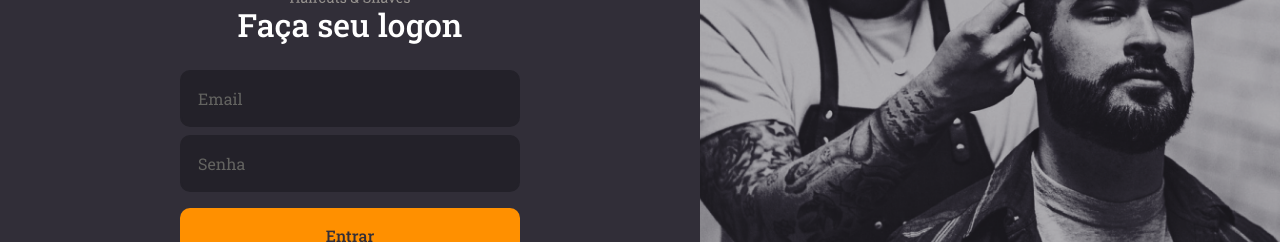
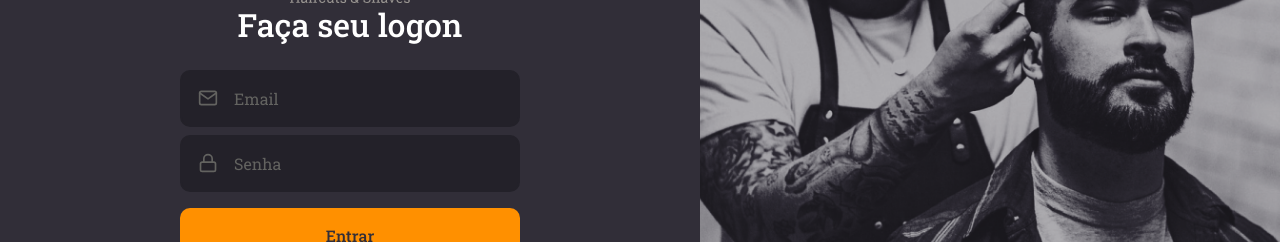
Before and after one commit to RoberManuki/GoBarber-web, a React (Create React App) app: page / in a window 1280 px wide. Shown: the part 289-531 px from the top of the page. Built offline with nearby package versions, Linux system fonts and the light colour scheme.

Commit message:
"isolando componentes" finished

```diff
--- /dev/null
+++ b/src/components/button/index.tsx
@@ -0,0 +1,16 @@
+import React, { ButtonHTMLAttributes } from 'react';
+
+import { Container } from './styles';
+
+type ButtonProps = ButtonHTMLAttributes<HTMLButtonElement>;
+
+// eslint-disable-next-line prettier/prettier
+const Button: React.FunctionComponent<ButtonProps> = ({children , ...rest}) => (
+  <>
+    <Container type="button" {...rest}>
+      {children}
+    </Container>
+  </>
+);
+
+export default Button;
--- /dev/null
+++ b/src/components/button/styles.ts
@@ -0,0 +1,19 @@
+import styled from 'styled-components';
+import { shade } from 'polished';
+
+export const Container = styled.button`
+  background: #ff9000;
+  height: 56px;
+  border-radius: 10px;
+  border: 0;
+  padding: 0 16px;
+  color: #312e38;
+  width: 100%;
+  font-weight: 500;
+  margin-top: 16px;
+  transition: background-color 0.3s;
+
+  &:hover {
+    background: ${shade(0.2, '#ff9000')};
+  }
+`;
--- /dev/null
+++ b/src/components/input/index.tsx
@@ -0,0 +1,21 @@
+import React, { InputHTMLAttributes } from 'react';
+import { IconBaseProps } from 'react-icons';
+
+import { Container } from './styles';
+
+interface InputProps extends InputHTMLAttributes<HTMLInputElement> {
+  name: string;
+  icon?: React.ComponentType<IconBaseProps>;
+}
+
+// eslint-disable-next-line prettier/prettier
+const Input: React.FunctionComponent<InputProps> = ({icon: Icon, ...rest}) => (
+  <>
+    <Container>
+      {Icon && <Icon size={20} />}
+      <input {...rest} />
+    </Container>
+  </>
+);
+
+export default Input;
--- /dev/null
+++ b/src/components/input/styles.ts
@@ -0,0 +1,31 @@
+import styled from 'styled-components';
+
+export const Container = styled.div`
+  background: #232129;
+  border-radius: 10px;
+  border: 2px solid #232129;
+  padding: 16px;
+  width: 100%;
+  color: #636360;
+  display: flex;
+  align-items: center;
+
+  svg {
+    margin-right: 16px;
+  }
+
+  & + div {
+    margin-top: 8px;
+  }
+
+  input {
+    flex: 1;
+    background: transparent;
+    border: 0;
+    color: #f4ede8;
+
+    &::placeholder {
+      color: #636360;
+    }
+  }
+`;
--- a/src/pages/Signin/index.tsx
+++ b/src/pages/Signin/index.tsx
@@ -1,6 +1,9 @@
 import React from 'react';
-import { FiLogIn } from 'react-icons/fi';
+import { FiLogIn, FiMail, FiLock } from 'react-icons/fi';
 import { Container, Content, Background } from './styles';
+
+import Input from '../../components/input';
+import Button from '../../components/button';
 
 import logoImg from '../../assets/logo.svg';
 
@@ -12,10 +15,15 @@ const Signin: React.FunctionComponent = () => (
         <form>
           <h1>Faça seu logon</h1>
 
-          <input placeholder="Email" />
-          <input type="password" placeholder="Senha" />
+          <Input name="email" icon={FiMail} placeholder="Email" />
+          <Input
+            name="password"
+            icon={FiLock}
+            type="password"
+            placeholder="Senha"
+          />
 
-          <button type="submit">Entrar</button>
+          <Button type="submit">Entrar</Button>
 
           <a href="forgot">Esqueci minha senha</a>
         </form>
--- a/src/pages/Signin/styles.ts
+++ b/src/pages/Signin/styles.ts
@@ -23,40 +23,6 @@ export const Content = styled.div`
 
     h1 {
       margin-bottom: 24px;
-    }
-
-    input {
-      background: #232129;
-      border-radius: 10px;
-      border: 2px solid #232129;
-      padding: 16px;
-      width: 100%;
-      color: #f4ede8;
-
-      &::placeholder {
-        color: #636360;
-      }
-
-      & + input {
-        margin-top: 8px;
-      }
-    }
-
-    button {
-      background: #ff9000;
-      height: 56px;
-      border-radius: 10px;
-      border: 0;
-      padding: 0 16px;
-      color: #312e38;
-      width: 100%;
-      font-weight: 500;
-      margin-top: 16px;
-      transition: background-color 0.3s;
-
-      &:hover {
-        background: ${shade(0.2, '#ff9000')};
-      }
     }
 
     a {
```
Also changed, not shown: .eslintrc.json.
